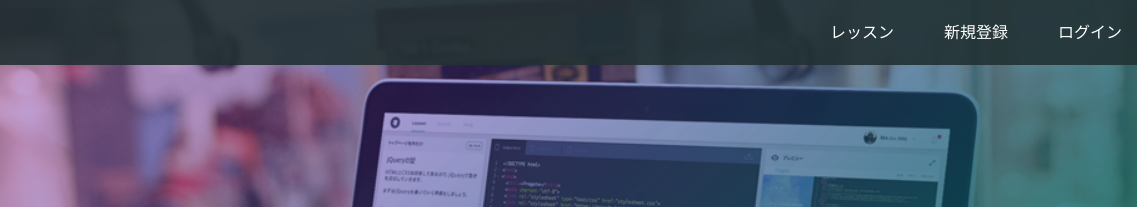
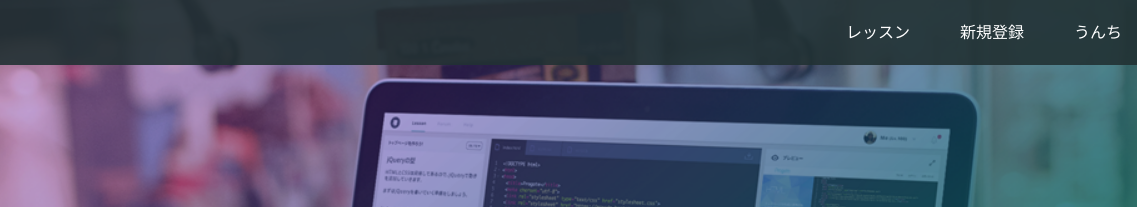
Before and after one commit to monmonsirisiri/prog-8.github.io, a plain HTML site: page index.html in a window 1280 px wide. Shown: the top 207 px of the page, 143-1280 px from the left. Drawn offline with Linux system fonts and the light colour scheme.

Commit message:
Update index.html

```diff
--- a/index.html
+++ b/index.html
@@ -17,7 +17,7 @@
       <div class="header-right">
         <a href="#">レッスン</a>
         <a href="#">新規登録</a>
-        <a href="#" class="login">ログイン</a>
+        <a href="#" class="login">うんち</a>
       </div>
     </div>
   </header>
```
